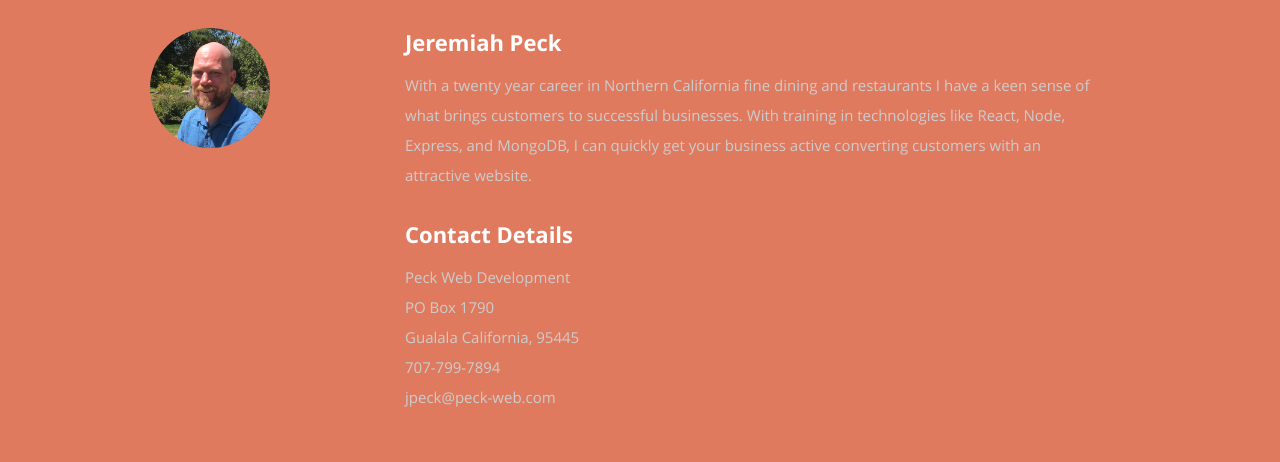
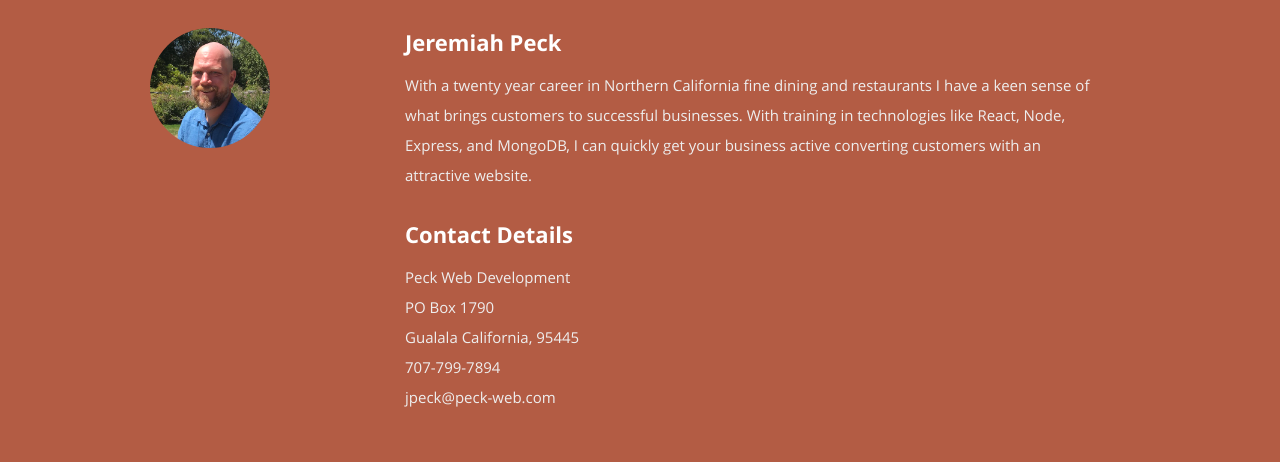
Before and after one commit to jerpeck/peck-web-frontend, a React (Create React App) app: page / in a window 1280 px wide. Shown: the part 868-1330 px from the top of the page. Built offline with nearby package versions, Linux system fonts and the light colour scheme.

Commit message:
adjusted colors for contrast

```diff
--- a/public/css/layout.css
+++ b/public/css/layout.css
@@ -186,7 +186,7 @@ ul#nav li.current a { color: #fe6928; }
 /* ------------------------------------------------------------------ */
 
 #about {
-   background: #E07A5F;
+   background: #B35C44;
    padding-top: 96px;
    padding-bottom: 66px;
    overflow: hidden;
@@ -202,7 +202,7 @@ ul#nav li.current a { color: #fe6928; }
 }
 #about p {
    line-height: 30px;
-   color: #ccc;
+   color: rgb(238, 238, 238);
 }
 #about .profile-pic {
    position: relative;
@@ -796,7 +796,7 @@ call-to-action .button {
    background: #B18198;
    padding-top: 96px;
    padding-bottom: 102px;
-   color: #636363;
+   color: #c7c5c5;
 }
 #contact .section-head { margin-bottom: 42px; }
 
```
